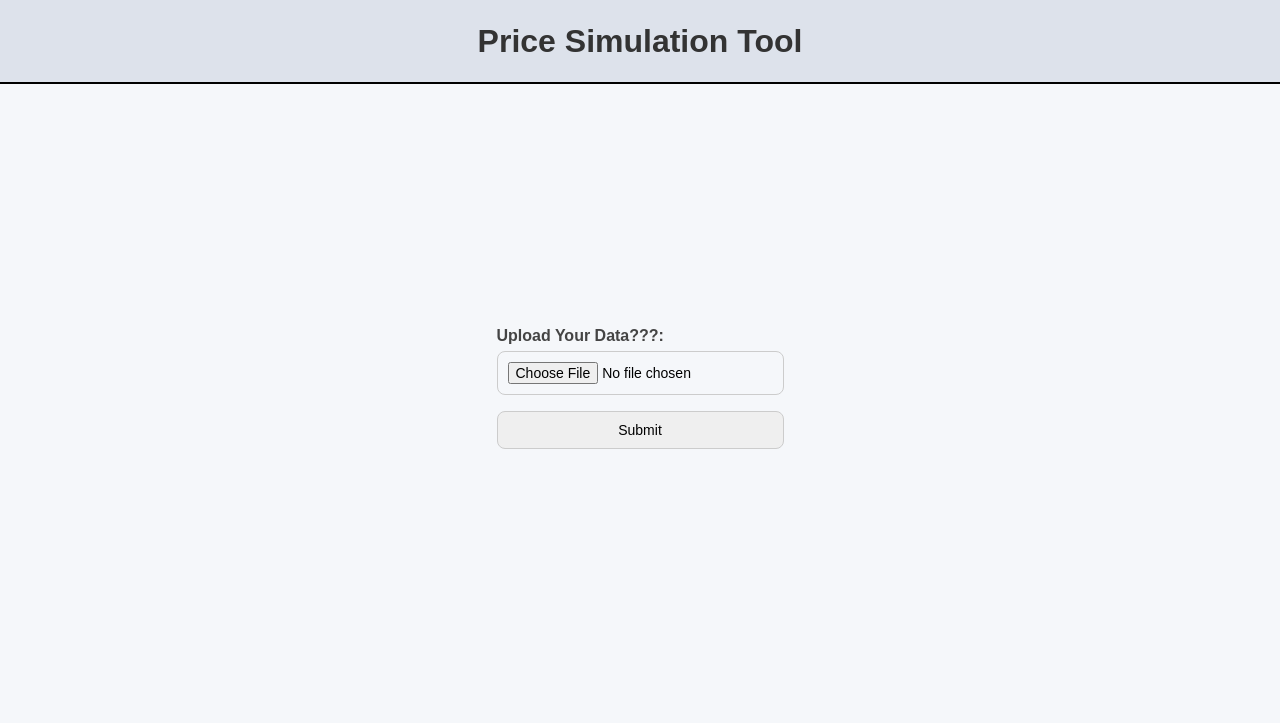
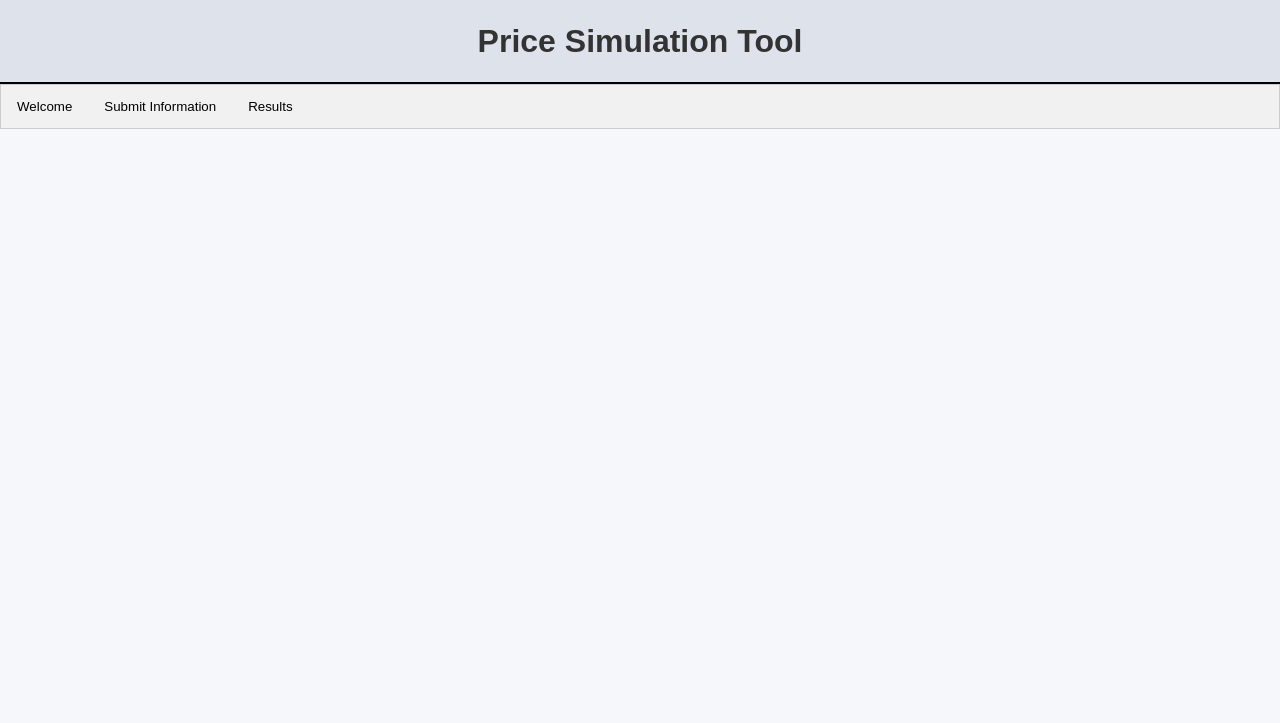
Before and after one commit to kshi4234/Pricing-Simulation, a Flask app: page / in a window 1280 px wide. Shown: the top 723 px of the page. Run offline with Flask 3, Linux system fonts and the light colour scheme.

Commit message:
Website Changes

```diff
--- /dev/null
+++ b/static/functions.js
@@ -0,0 +1,13 @@
+function openTab(event, tabName) {
+    var i, tabcontent, tablinks;
+    tabcontent = document.getElementsByClassName("tabcontent");
+    for (i = 0; i < tabcontent.length; i++) {
+        tabcontent[i].style.display = "none";
+    }
+    tablinks = document.getElementsByClassName('tablinks');
+    for (i = 0; i < tablinks.length; i++) {
+        tablinks[i].className = tablinks[i].className.replace("active", "");
+    }
+    document.getElementById(tabName).style.display = "block";
+    event.currentTarget.className += "active";
+}
--- a/static/styles.css
+++ b/static/styles.css
@@ -17,11 +17,58 @@ body {
   margin: 0;
 } */
 
+.tab {
+    overflow: hidden;
+    border: 1px solid #ccc;
+    background-color: #f1f1f1;
+    justify-content: center;
+}
+
+/* Style the buttons that are used to open the tab content */
+.tab button {
+  background-color: inherit;
+  float: left;
+  border: none;
+  outline: none;
+  cursor: pointer;
+  padding: 14px 16px;
+  transition: 0.3s;
+}
+
+/* Change background color of buttons on hover */
+.tab button:hover {
+  background-color: #ddd;
+}
+
+/* Create an active/current tablink class */
+.tab button.active {
+  background-color: #ccc;
+}
+
+/* Style the tab content */
+.tabcontent {
+  display: none;
+  padding: 6px 12px;
+  border: 1px solid #ccc;
+  border-top: none;
+}
+
+.tabcontent {
+  animation: fadeEffect 1s; /* Fading effect takes 1 second */
+}
+
+/* Go from zero to full opacity */
+@keyframes fadeEffect {
+  from {opacity: 0;}
+  to {opacity: 1;}
+}
+
 .form {
   display: flex;
   justify-content: center;
   align-items: center;
   min-height: 80vh; /* leaves room for header */
+  flex-direction: row;
 }
 
 header {
@@ -33,7 +80,7 @@ header {
     align-items: center;
 }
 
-/* Centered container */
+/*Centered container*/
 .container {
   width: 100%;
   max-width: 450px;
@@ -72,32 +119,3 @@ input {
   border-radius: 8px;
   font-size: 14px;
 }
-
-/* Button */
-button {
-  width: 100%;
-  padding: 12px;
-  background: #2563eb; /* nice blue */
-  color: white;
-  font-size: 16px;
-  font-weight: bold;
-  border: none;
-  border-radius: 8px;
-  cursor: pointer;
-  transition: background 0.3s ease;
-}
-
-button:hover {
-  background: #1d4ed8;
-}
-
-/* Results */
-.results-card h2 {
-  margin-top: 0;
-  color: #222;
-}
-
-.results-card p {
-  font-size: 16px;
-  margin: 8px 0;
-}
--- a/templates/home.html
+++ b/templates/home.html
@@ -1,12 +1,25 @@
 <html>
     <head>
         <title>Pricing Simulation</title>
+        <script type="text/javascript" src="{{url_for('static', filename='functions.js')}}"></script>
         <link rel="stylesheet" type="text/css" href="{{ url_for('static', filename='styles.css') }}">
     </head>
     <body>
         <header>
             <h1>Price Simulation Tool</h1>
         </header>
+
+        <div class="tab">
+            <button class="tablinks" onclick="openTab(event, 'Welcome')">Welcome</button>
+            <button class="tablinks" onclick="openTab(event, 'Submit Information')">Submit Information</button>
+            <button class="tablinks" onclick="openTab(event, 'Results')">Results</button>
+        </div>
+
+        <div id="Welcome" class="tabcontent">
+            <h3>Welcome!</h3>
+            <p>We are happy to help with your business needs!</p>
+        </div>
+        <div id="Submit Information" class="tabcontent">
             <div class="form">
                 <form action="/result", method="post", enctype="multipart/form-data">
                     <div class="im-upload">
@@ -18,5 +31,15 @@
                     </div>
                 </form>
             </div>
+        </div>
+        <div id="Results" class="tabcontent">
+            <div class="results-container">
+                <h2>Summary</h2>
+                <p><strong>Price:</strong> (?)$</p>
+                <p><strong>Elasticity:</strong> (?)</p>
+                <p><strong>Demand:</strong>(?) units</p>
+                <p><strong>Revenue:</strong>$(?)</p>
+            </div>
+        </div>
     </body>
 </html>
```
Lines whose indentation alone changed are shown as unchanged.
